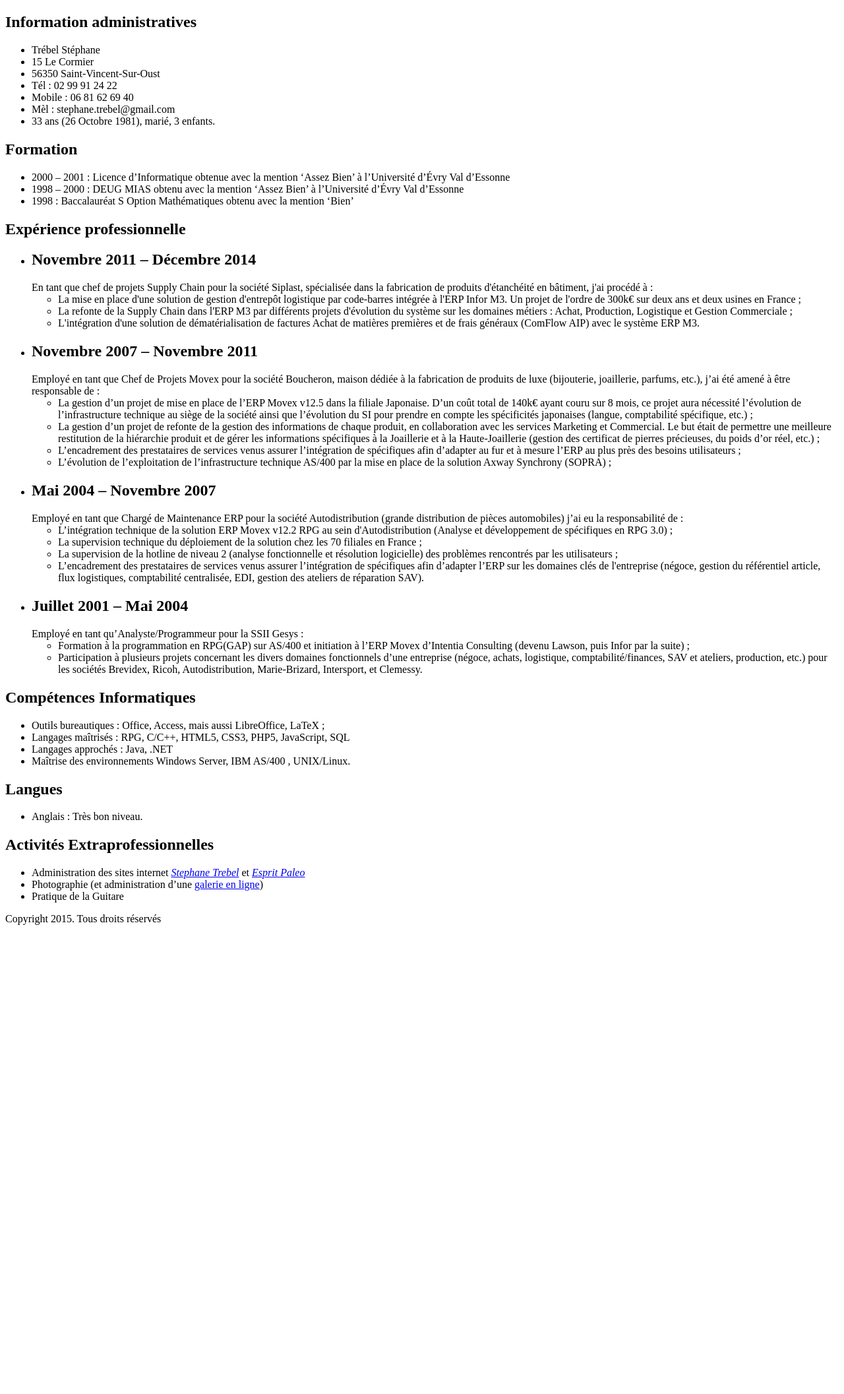
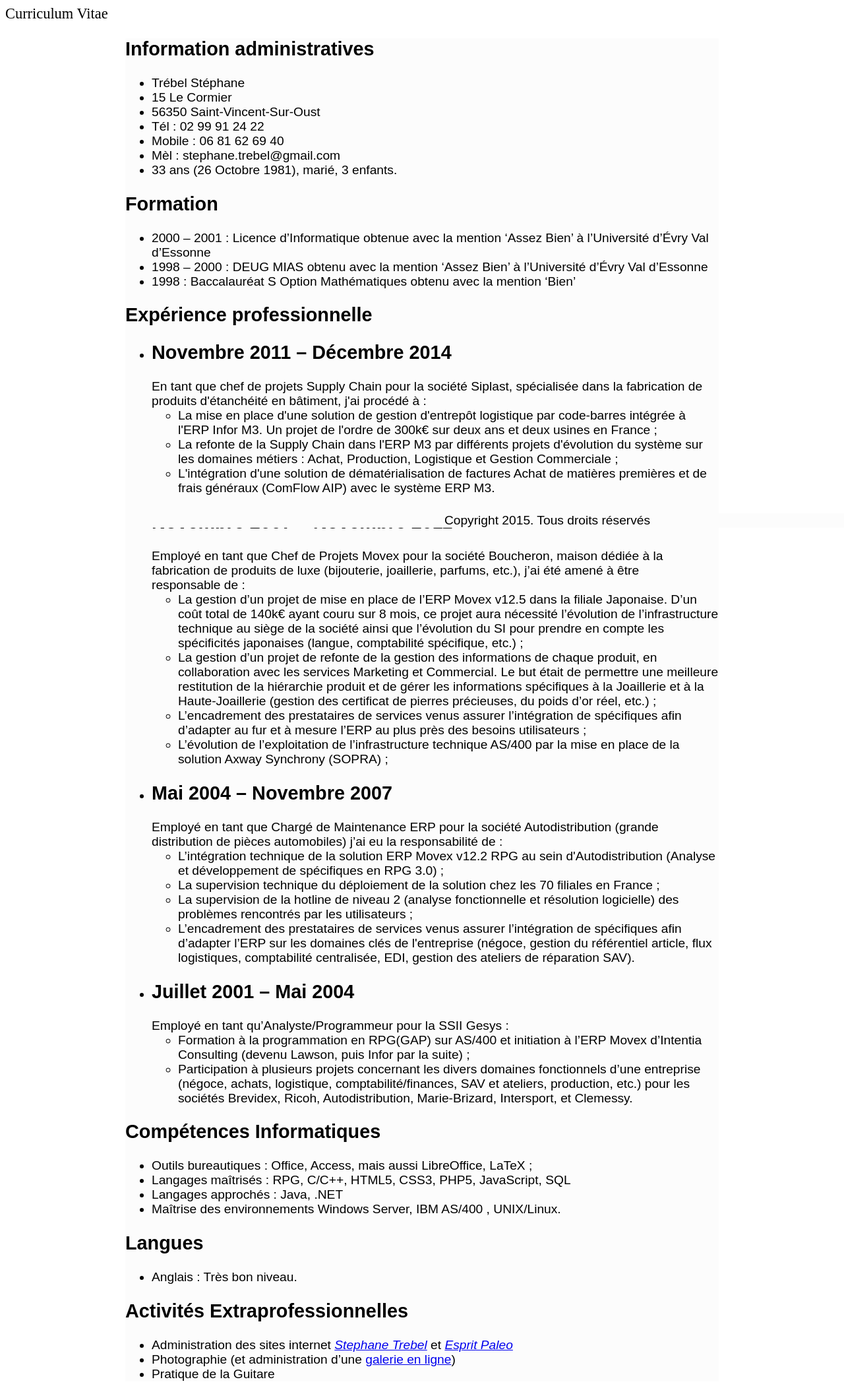
Before and after one commit to StephaneTrebel/curriculum_vitae, a PHP site: page / in a window 1280 px wide. Shown: the whole page at 66% size. Before the commit the page ends 1402 px from the top, so only its background shows below. Run offline with PHP 8.4, Linux system fonts and the light colour scheme.

Commit message:
Propriétés générales (main_content, footer, etc.)

```diff
--- a/css/main.css
+++ b/css/main.css
@@ -1,3 +1,19 @@
+.main_content {
+  font-family: "Liberation Sans";
+  font-size: 1.2rem;
+  font-weight: 400;
+  width: 900px;
+  margin: auto;
+  background-color: #fcfcfc; }
 
+header {
+  font-size: 1.4rem; }
+
+footer {
+  width: 100%;
+  position: fixed;
+  bottom: 0;
+  text-align: center;
+  background-color: inherit; }
 
 /*# sourceMappingURL=main.css.map */
--- a/index.html
+++ b/index.html
@@ -9,7 +9,7 @@
   <!--<link rel="icon" type="image/png" href="./resources/favicon.png" />-->
 </head>
 <body>
-  <header></header>
+  <header>Curriculum Vitae</header>
   <div class="main_content">
     <section>
       <h1>Information administratives</h1>
@@ -107,9 +107,9 @@
       </ul>
     </section>
 
-  </div> <!-- main_content -->
   <footer>
     Copyright 2015. Tous droits réservés
   </footer>
+  </div> <!-- main_content -->
 </body>
 </html>
--- a/scss/main.scss
+++ b/scss/main.scss
@@ -0,0 +1,24 @@
+$not-so-white: hsla(0, 0%, 99%, 1);
+
+.main_content {
+  font: {
+    family: "Liberation Sans";
+    size: 1.2rem;
+    weight: 400;
+  }
+  width: 900px;
+  margin: auto;
+  background-color: $not-so-white;
+}
+
+header {
+  font-size: 1.4rem;
+}
+
+footer {
+  width: 100%;
+  position: fixed;
+  bottom: 0;
+  text-align: center;
+  background-color: inherit;
+}
```
Also changed, not shown: 1 other file.
